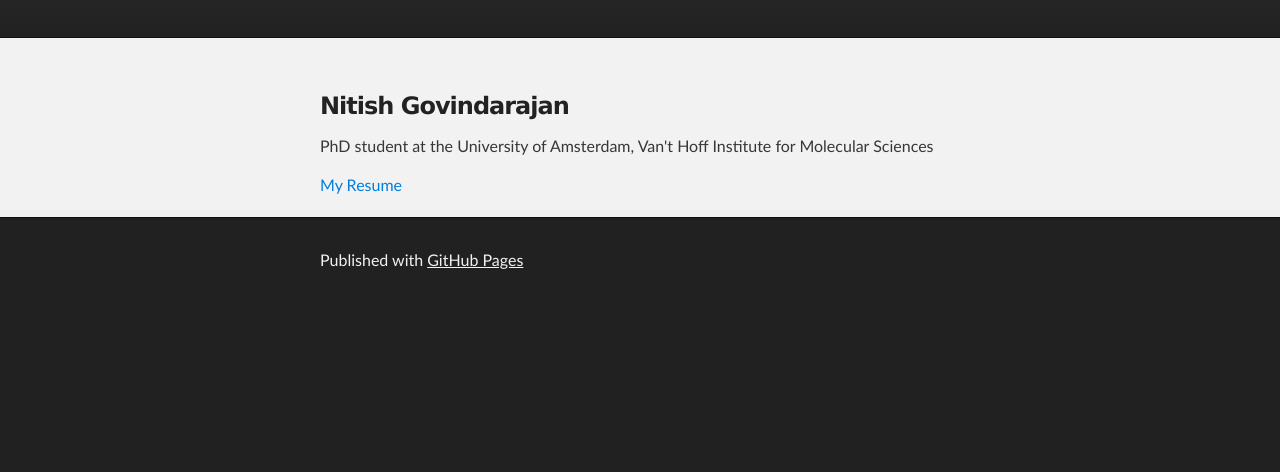
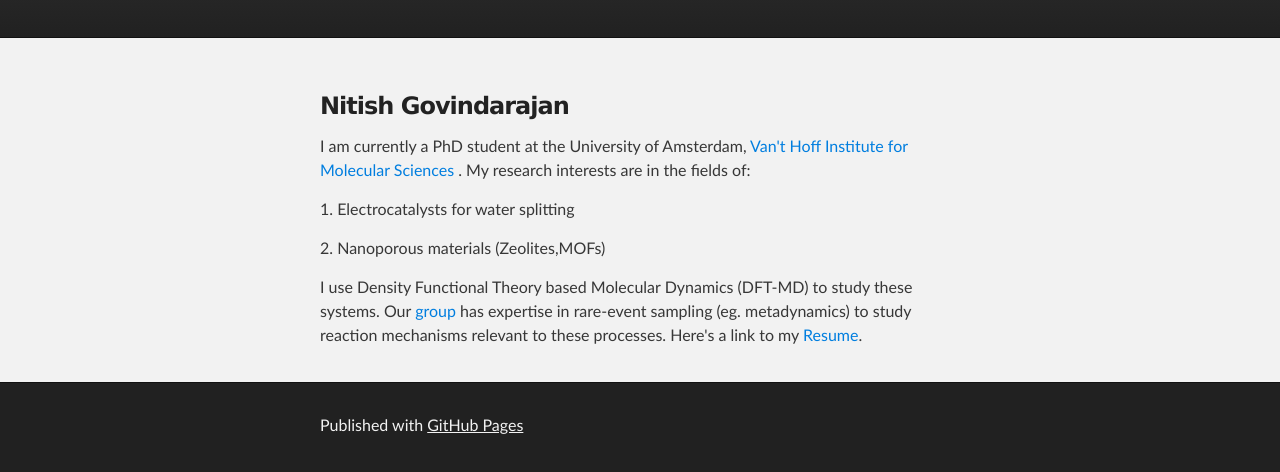
Before and after one commit to nitishg91/nitishg91.github.io, a plain HTML site: page index.html in a window 1280 px wide. Shown: the part 136-608 px from the top of the page. Drawn offline with Linux system fonts and the light colour scheme.

Commit message:
index.html

```diff
--- a/index.html
+++ b/index.html
@@ -28,8 +28,12 @@
     <div id="main_content_wrap" class="outer">
       <section id="main_content" class="inner">
         <h3> Nitish Govindarajan </h3>
-        <p>PhD student at the University of Amsterdam, Van't Hoff Institute for Molecular Sciences</p>
-        <a href="https://drive.google.com/file/d/0B4tSRA714tyUT3RHaXg1bWlhLVE/view" target="_blank"> My Resume </a>
+        <p>I am currently a PhD student at the University of Amsterdam, <a href="http://hims.uva.nl/" target="_blank">Van't Hoff Institute for Molecular Sciences </a>. My research interests are in the fields of:</p>
+        <p> 1. Electrocatalysts for water splitting </p>
+        <p> 2. Nanoporous materials (Zeolites,MOFs) </p>
+        <p> I use Density Functional Theory based Molecular Dynamics (DFT-MD) to study these systems. Our <a href="http://www.acmm.nl/molsim/index.html" target="_blank">group</a> has expertise in rare-event sampling (eg. metadynamics) to study reaction mechanisms relevant to these processes. Here's a link to my<a href="https://drive.google.com/file/d/0B4tSRA714tyUT3RHaXg1bWlhLVE/view" target="_blank"> Resume</a>.
+
+
       </section>
     </div>
 
```
